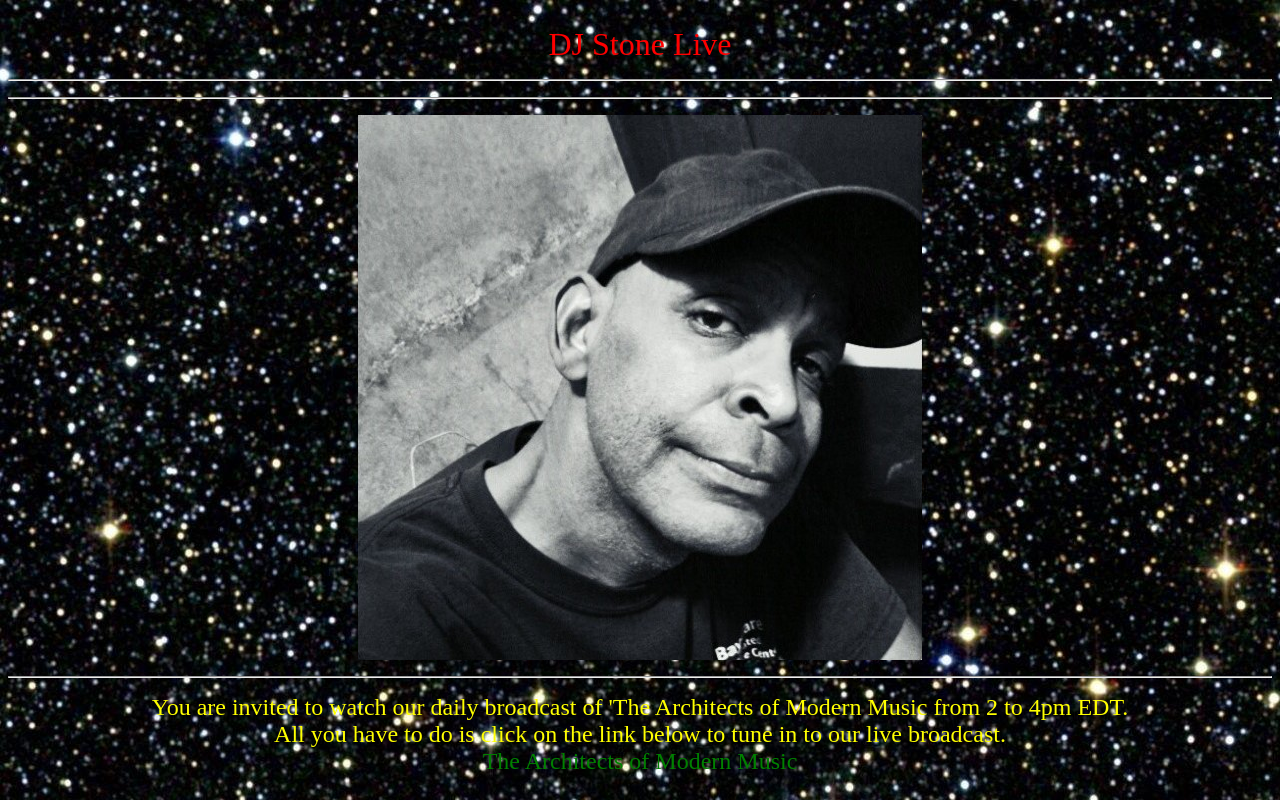
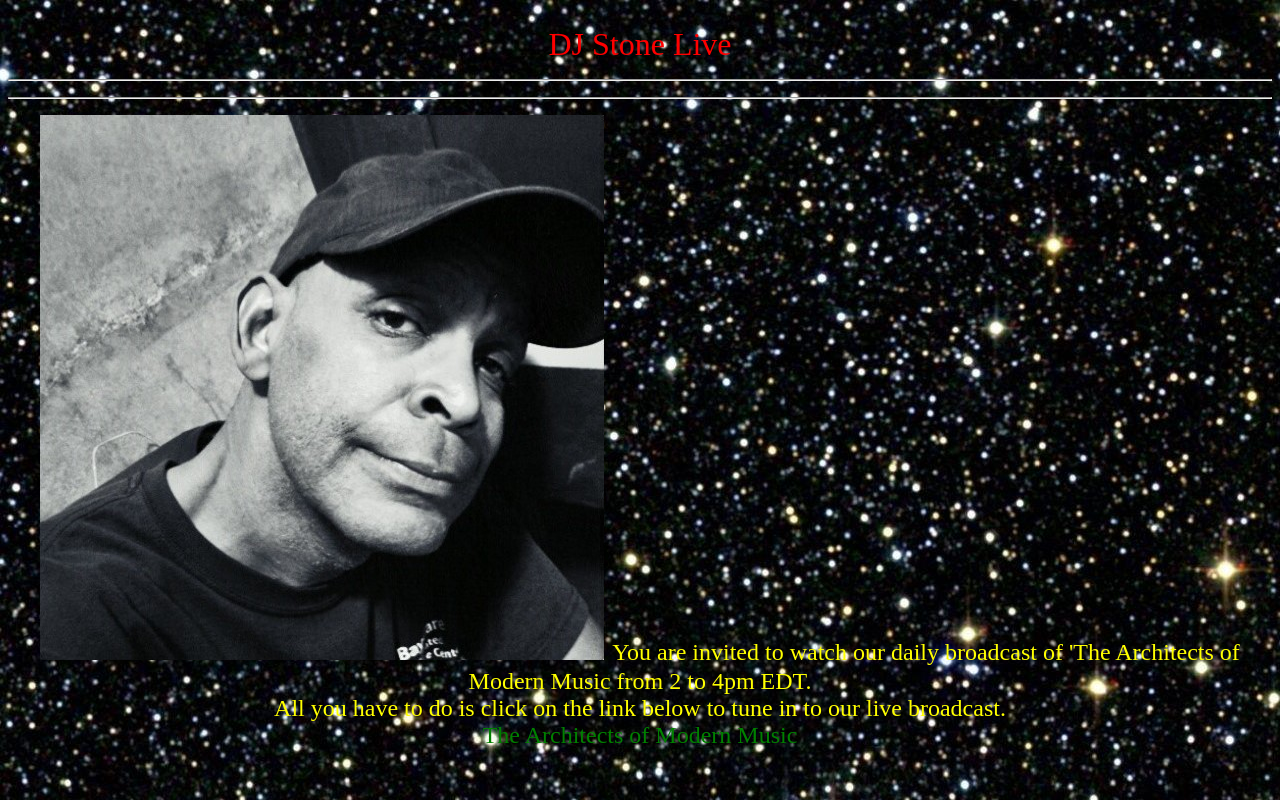
Before and after one commit to daes1979/DJ-Stone-Live, a plain HTML site: page index.html in a window 1280 px wide. Drawn offline with Linux system fonts and the light colour scheme.

Commit message:
Update index.html

```diff
--- a/index.html
+++ b/index.html
@@ -20,8 +20,6 @@ DJ Stone Live
 
 <hr>  <img src="https://daes1979.github.io/DJ-Stone-Live/DJS 1.jpg">
 
-
-<hr>
 <font size="5" color="yellow">
 
  You are invited to watch our daily broadcast of 'The Architects of Modern Music from 2 to 4pm EDT.
@@ -55,4 +53,4 @@ a:active {
 <br>
 <a href="http://35.136.138.227/dashboard/index.html">The Architects of Modern Music</a>
 
-<br>
+<br><br>
```
